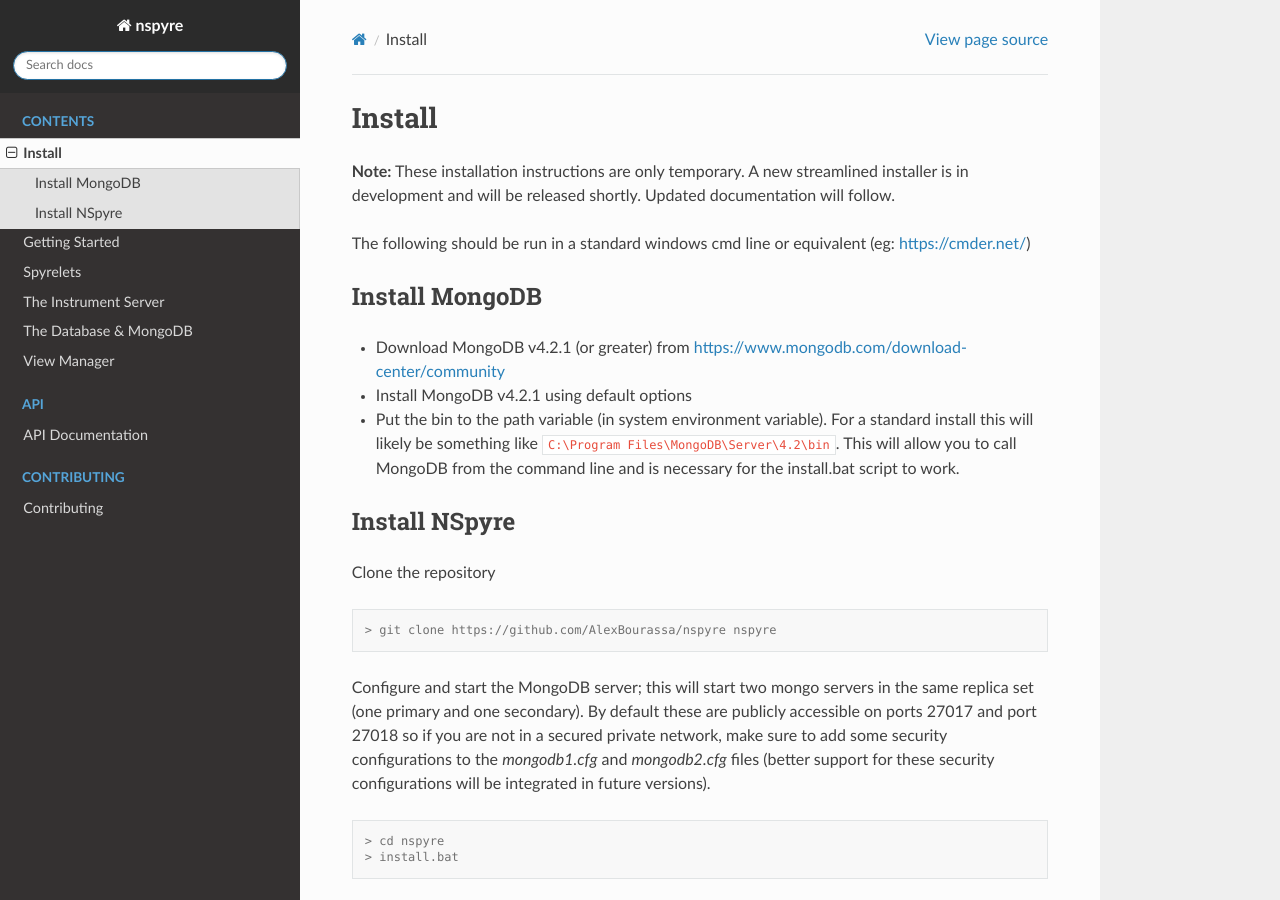
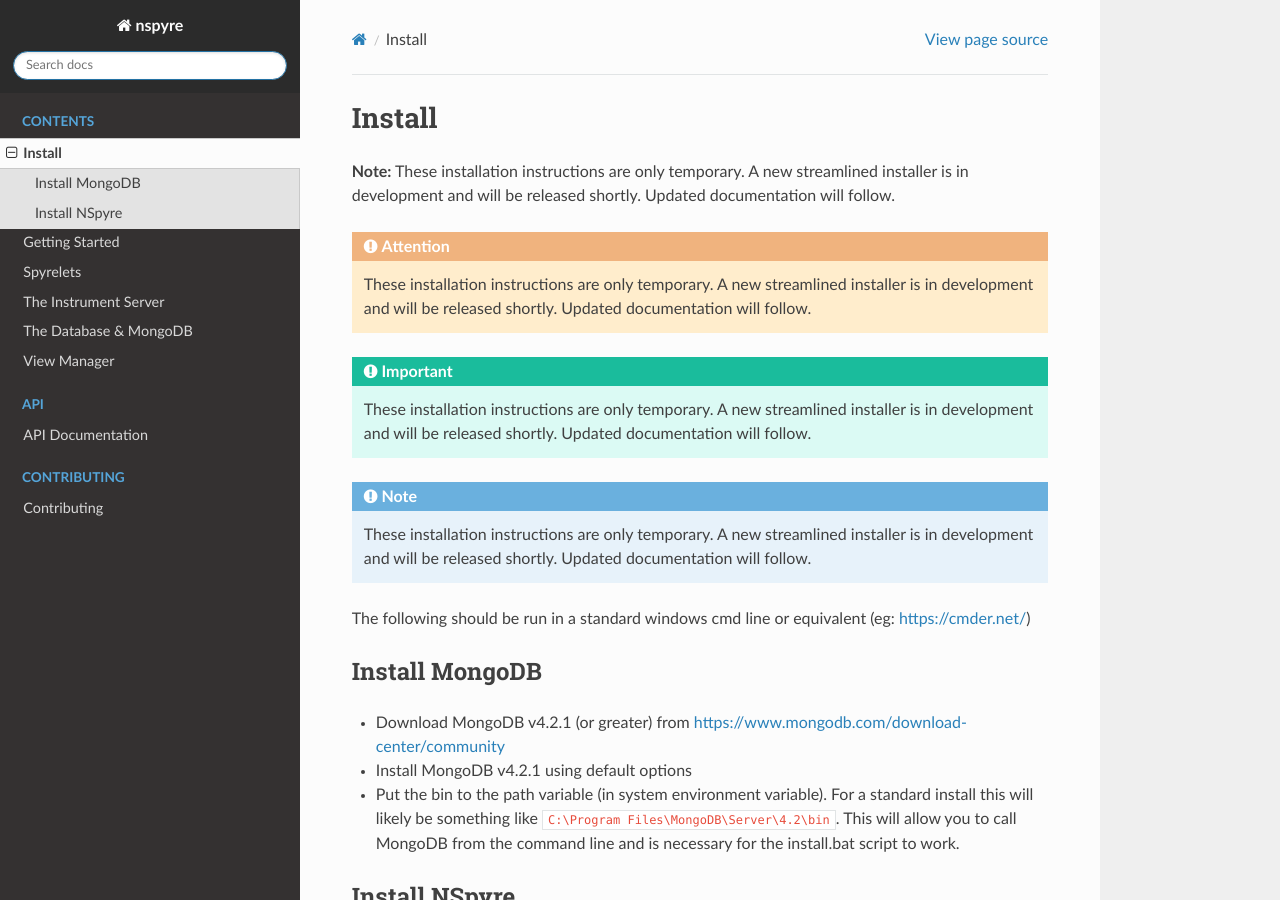
Before and after one commit to nspyre-org/nspyre, a Sphinx documentation site: the page built from docs/install.rst, in a window 1280 px wide and 900 px high. Built offline with Sphinx 7.4.7 and the Read the Docs theme 2.0.0, drawn with Linux system fonts in a browser that asks for light colours; some of the changed lines change nothing that is shown.

Commit message:
Update install.rst

```diff
--- a/docs/install.rst
+++ b/docs/install.rst
@@ -6,19 +6,19 @@
 streamlined installer is in development and will be released shortly. Updated
 documentation will follow.
 
-.. attention:
+.. attention::
 
    These installation instructions are only temporary. A new
    streamlined installer is in development and will be released shortly. Updated
    documentation will follow.
 
-.. important:
+.. important::
 
    These installation instructions are only temporary. A new
    streamlined installer is in development and will be released shortly. Updated
    documentation will follow.
 
-.. note:
+.. note::
 
    These installation instructions are only temporary. A new
    streamlined installer is in development and will be released shortly. Updated
```
